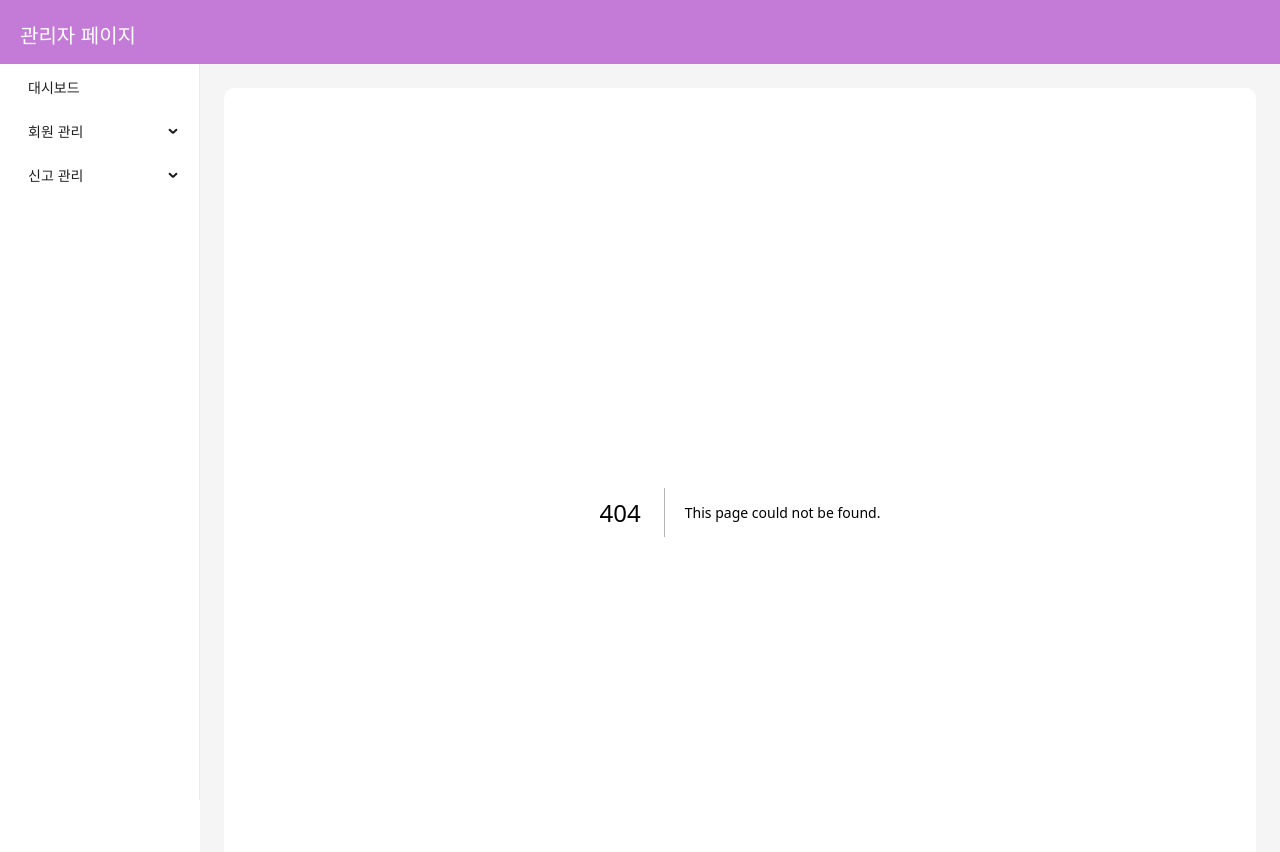
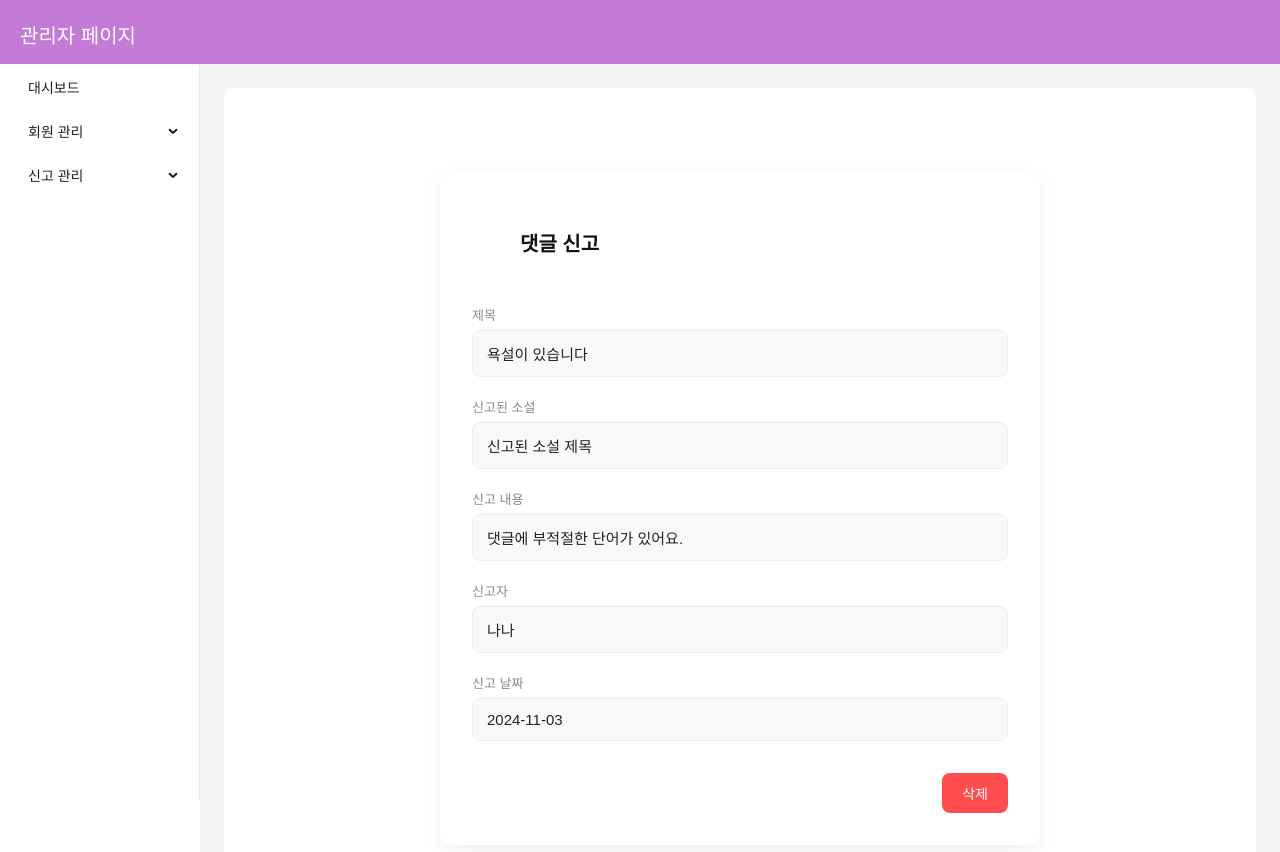
Before and after one commit to ItdaHub/admin-page, a Next.js app: page /reports/comment/1 in a window 1280 px wide. Before the commit this address had no page. Shown: the top 852 px of the page. Built offline with nearby package versions, Linux system fonts and the light colour scheme; no server answers.

Commit message:
Fix: 신고관리 상세페이지

```diff
--- /dev/null
+++ b/src/features/ReportDetail/index.tsx
@@ -0,0 +1,67 @@
+import clsx from "clsx";
+import { ReportDetailStyled } from "./styled";
+import api from "@/utill/api";
+import router from "next/router";
+
+type Props = {
+  data: {
+    id: number;
+    title: string;
+    content: string;
+    reporter: string;
+    date: string;
+  };
+};
+
+const ReportDetail = ({ data }: Props) => {
+  const handleDelete = async () => {
+    const confirm = window.confirm("정말 삭제하시겠습니까?");
+    if (!confirm) return;
+
+    try {
+      await api.delete(`/reports/comment/${data.id}`); // ← id 필요
+      alert("삭제되었습니다.");
+      router.push("/reports");
+    } catch (error) {
+      console.error("삭제 실패", error);
+      alert("삭제 중 오류가 발생했습니다.");
+    }
+  };
+
+  return (
+    <ReportDetailStyled className={clsx("reportdetail-wrap")}>
+      <div className="header">댓글 신고</div>
+
+      <div className="row">
+        <div className="label">제목</div>
+        <div className="value">{data.title}</div>
+      </div>
+
+      <div className="row">
+        <div className="label">신고된 소설</div>
+        <div className="value">신고된 소설 제목</div>
+      </div>
+
+      <div className="row">
+        <div className="label">신고 내용</div>
+        <div className="value">{data.content}</div>
+      </div>
+
+      <div className="row">
+        <div className="label">신고자</div>
+        <div className="value">{data.reporter}</div>
+      </div>
+
+      <div className="row">
+        <div className="label">신고 날짜</div>
+        <div className="value">{data.date}</div>
+      </div>
+
+      <div className="delete-btn">
+        <button onClick={handleDelete}>삭제</button>
+      </div>
+    </ReportDetailStyled>
+  );
+};
+
+export default ReportDetail;
--- /dev/null
+++ b/src/features/ReportDetail/styled.ts
@@ -0,0 +1,63 @@
+import styled from "styled-components";
+
+export const ReportDetailStyled = styled.div`
+  &.reportdetail-wrap {
+    max-width: 600px;
+    margin: 60px auto;
+    padding: 32px;
+    background-color: #ffffff;
+    border-radius: 12px;
+    box-shadow: 0 6px 20px rgba(0, 0, 0, 0.06);
+    font-family: "Pretendard", sans-serif;
+
+    .header {
+      font-size: 20px;
+      font-weight: 600;
+      margin-bottom: 24px;
+      color: #111;
+    }
+
+    .row {
+      margin-bottom: 20px;
+
+      .label {
+        font-size: 13px;
+        font-weight: 500;
+        color: #888;
+        margin-bottom: 6px;
+      }
+
+      .value {
+        font-size: 15px;
+        color: #222;
+        padding: 12px 14px;
+        border: 1px solid #eee;
+        border-radius: 8px;
+        background-color: #f9f9fb;
+        white-space: pre-wrap;
+      }
+    }
+
+    .delete-btn {
+      display: flex;
+      justify-content: flex-end;
+      margin-top: 32px;
+
+      button {
+        background-color: #ff4d4f;
+        color: #fff;
+        border: none;
+        border-radius: 8px;
+        padding: 10px 20px;
+        font-size: 14px;
+        font-weight: 500;
+        cursor: pointer;
+        transition: background-color 0.2s ease;
+
+        &:hover {
+          background-color: #d9363e;
+        }
+      }
+    }
+  }
+`;
--- /dev/null
+++ b/src/pages/reports/comment/[id].tsx
@@ -0,0 +1,42 @@
+import ReportDetailPage from "@/features/ReportDetail";
+import api from "@/utill/api";
+import { useRouter } from "next/router";
+import { useEffect, useState } from "react";
+
+const sample = [
+  {
+    id: 1,
+    title: "욕설이 있습니다",
+    content: "댓글에 부적절한 단어가 있어요.",
+    reporter: "나나",
+    date: "2024-11-03",
+  },
+  {
+    id: 2,
+    title: "홍보성 글입니다",
+    content: "지나친 홍보 내용이 포함되어 있어요.",
+    reporter: "바다",
+    date: "2024-11-02",
+  },
+  {
+    id: 3,
+    title: "스포일러 포함",
+    content: "리뷰에 결말이 그대로 나와 있어요.",
+    reporter: "코코",
+    date: "2024-11-01",
+  },
+];
+
+const ReportDetail = () => {
+  const router = useRouter();
+  const { id } = router.query;
+
+  if (!id) return <div>로딩 중...</div>;
+
+  const report = sample.find((item) => item.id === Number(id));
+
+  if (!report) return <div>해당 신고를 찾을 수 없습니다.</div>;
+  return <ReportDetailPage data={report} />;
+};
+
+export default ReportDetail;
```
Also changed, not shown: src/features/ReportManagement/index.tsx (+47 -47 lines), src/features/ReportManagement/styled.ts (+9 -1 lines).
